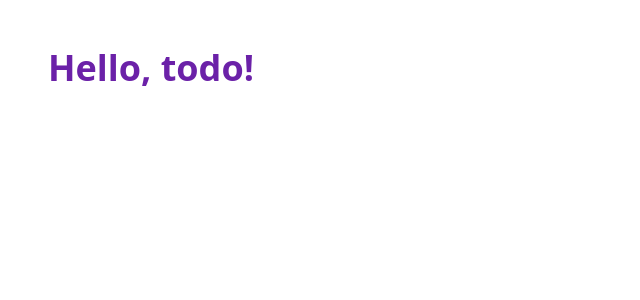
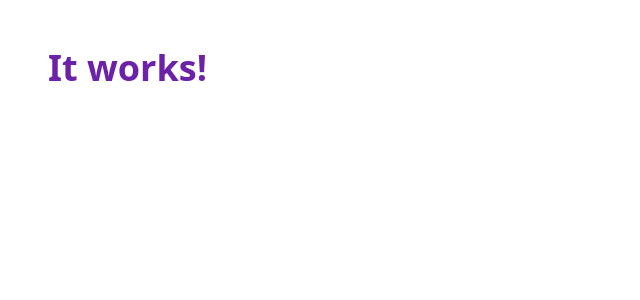
Before and after one commit to reactry/todo, a React (Create React App) app: page / in a window 1280 px wide. Shown: the top 300 px of the page, without its empty margins (0-640 px from the left). Built offline with nearby package versions, Linux system fonts and the light colour scheme.

Commit message:
Working with ofg, and changes

```diff
--- a/package.json
+++ b/package.json
@@ -17,6 +17,7 @@
     "build": "react-scripts build",
     "test": "react-scripts test",
     "eject": "react-scripts eject",
+    "predeploy": "npm run build",
     "deploy": "gh-pages -d build"
   },
   "eslintConfig": {
--- a/src/App.js
+++ b/src/App.js
@@ -4,7 +4,7 @@ function App() {
   return (
     <div className="App">
       <header className="App-header">
-        <p className="text-purple-800 text-4xl p-12 font-bold">Hello, todo!</p>
+        <p className="text-purple-800 text-4xl p-12 font-bold">It works!</p>
       </header>
     </div>
   );
```
